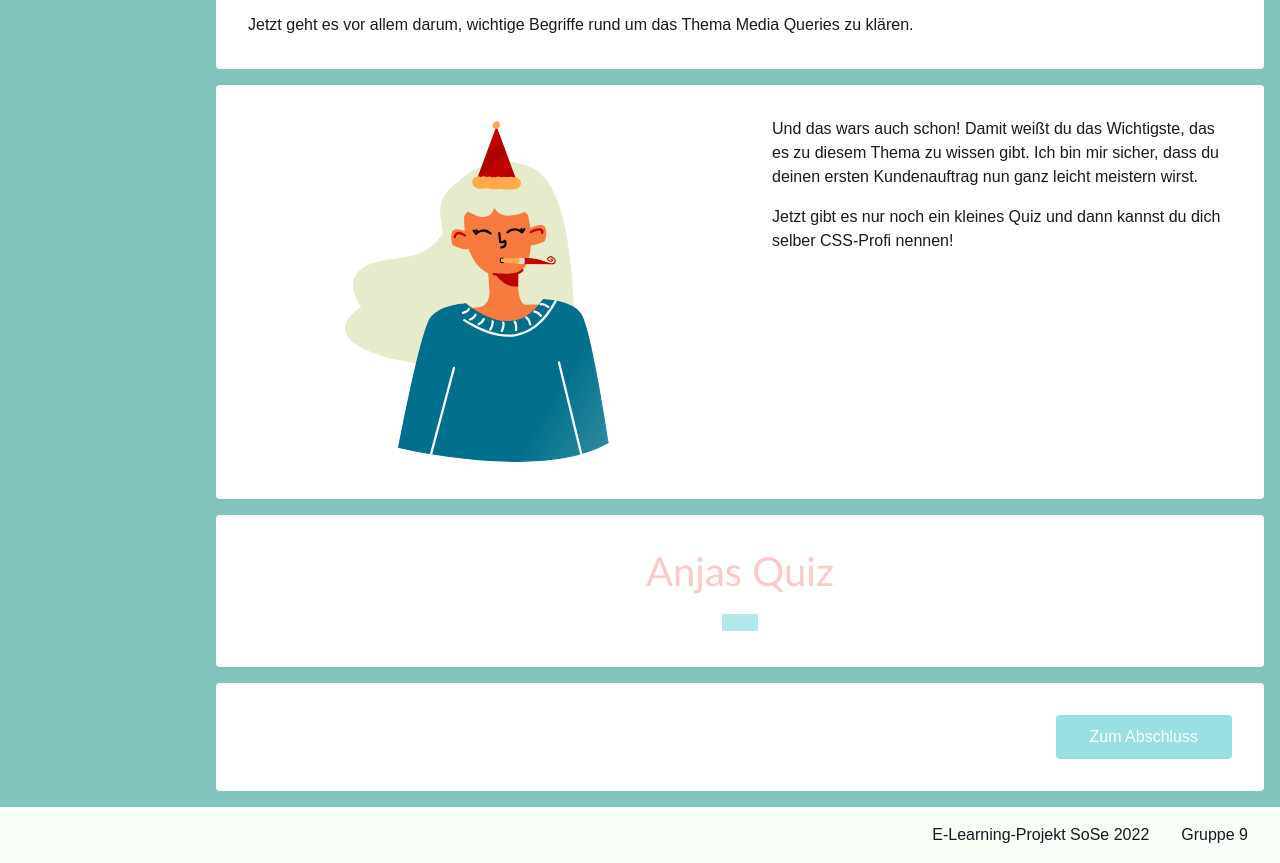
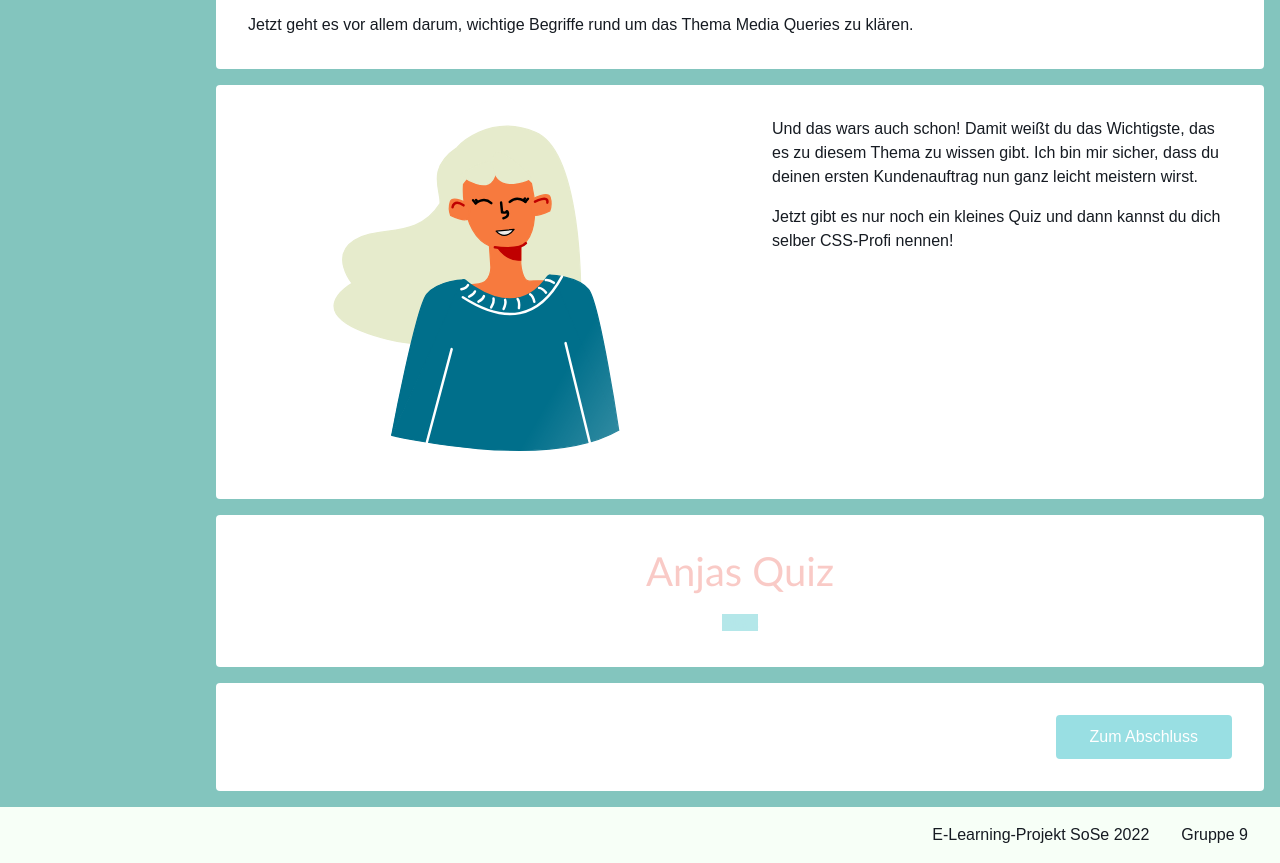
Before and after one commit to manzijes/E-Learning-Projekt, a plain HTML site: page lektion-5.html in a window 1280 px wide. Shown: the part 948-1811 px from the top of the page. Drawn offline with Linux system fonts and the light colour scheme.

Commit message:
Anja party durch Anja happy ersetzt

```diff
--- a/lektion-5.html
+++ b/lektion-5.html
@@ -111,7 +111,7 @@
 
                 <div class="row">
                     <div class="col-12 col-lg-6 image-text-wrapper">
-                        <img class="person" src="assets/images/anja_party.svg" alt="mentor">
+                        <img class="person" src="assets/images/anja_happy.svg" alt="mentor">
                     </div>
                     <div class="col-12 col-lg-6">
                         <p>
```
